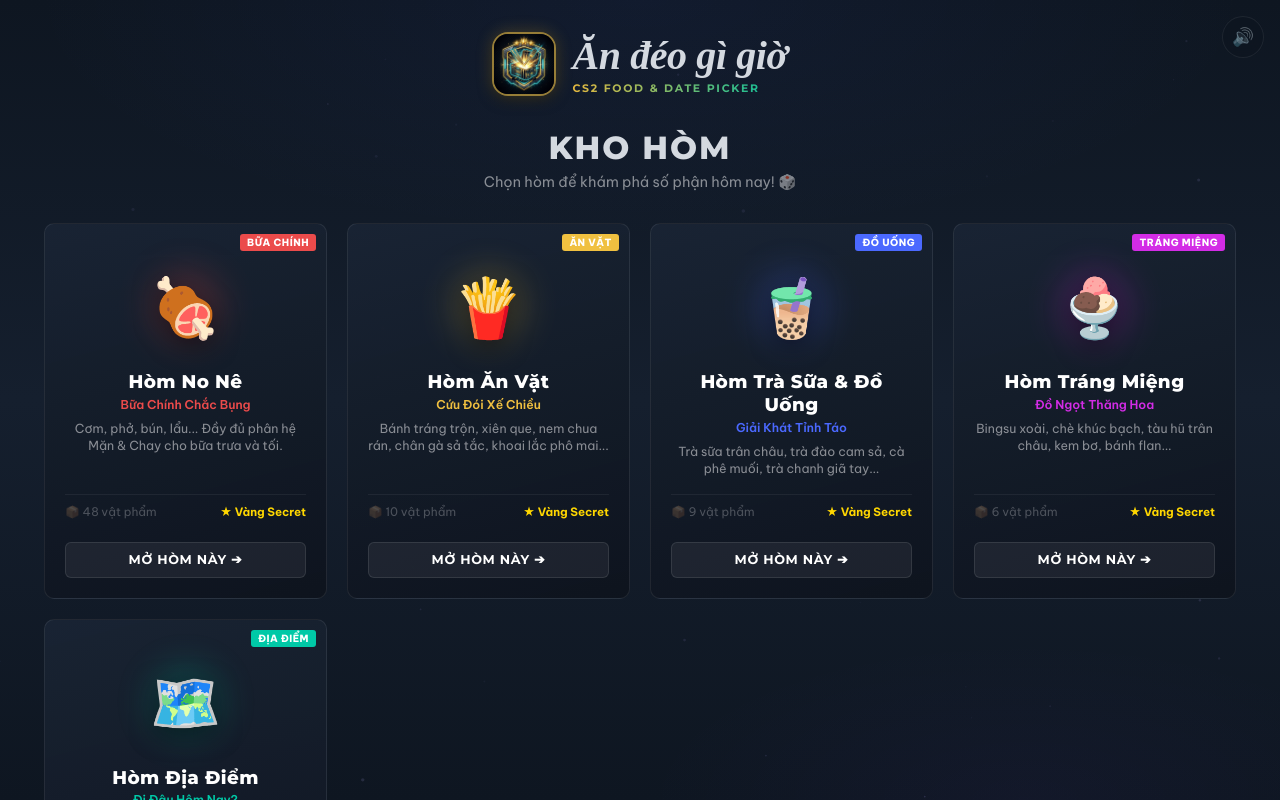
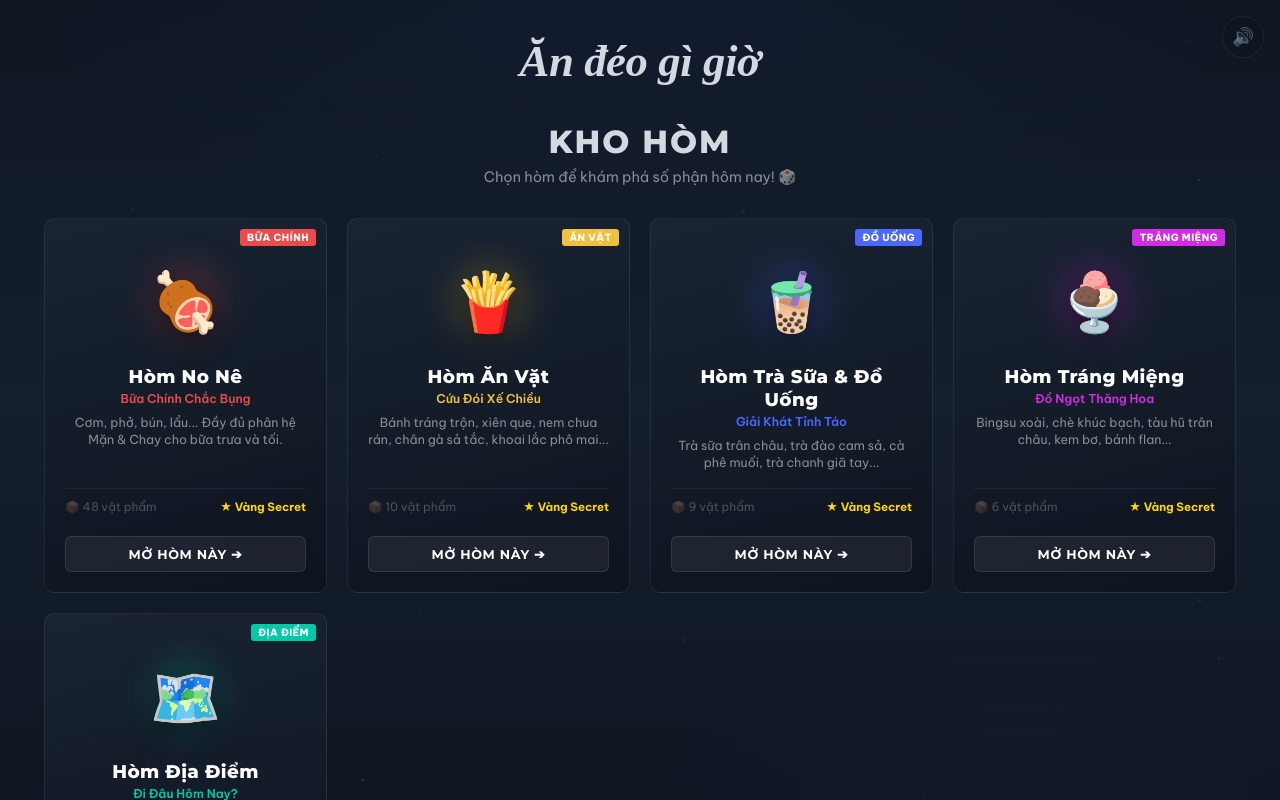
Before and after one commit to 2imBenne/FoodPicker-AnDeoGiGio, a React (Vite) app: page / in a window 1280 px wide. Shown: the top 800 px of the page. Built offline with nearby package versions, Linux system fonts and the light colour scheme; no server answers; a web font is replaced by a local one.

Commit message:
feat: Revert header to clean text; set cute funny 'Ăn gì giờ' question-mark noodle bowl as tab favicon

```diff
--- a/src/App.jsx
+++ b/src/App.jsx
@@ -129,17 +129,7 @@ export default function App() {
       <main className="main-content">
         {/* Header */}
         <header className="header">
-          <div
-            className={`header__brand ${selectedCaseId ? 'header__brand--clickable' : ''}`}
-            onClick={selectedCaseId && !spinning ? handleBackToSelector : undefined}
-            title={selectedCaseId ? 'Bấm để quay về Kho Hòm' : 'Ăn Đéo Gì Giờ'}
-          >
-            <img src="/logo.png" alt="Ăn Đéo Gì Giờ Logo" className="header__logo" />
-            <div className="header__text-group">
-              <h1 className="header__title">Ăn đéo gì giờ</h1>
-              <span className="header__subtitle">CS2 FOOD & DATE PICKER</span>
-            </div>
-          </div>
+          <h1 className="header__title">Ăn đéo gì giờ</h1>
         </header>
 
         {/* 1. MÀN HÌNH CHỌN HÒM (KHI CHƯA CHỌN HÒM) */}
--- a/src/index.css
+++ b/src/index.css
@@ -110,79 +110,19 @@ body::before {
 
 /* ---------- Header ---------- */
 .header {
-  display: flex;
-  justify-content: center;
-  align-items: center;
+  text-align: center;
   margin-bottom: 2rem;
   animation: fadeIn 0.6s ease-out;
-}
-
-.header__brand {
-  display: inline-flex;
-  align-items: center;
-  gap: 16px;
-  text-align: left;
-  user-select: none;
-  transition: transform 0.25s ease;
-}
-
-.header__brand--clickable {
-  cursor: pointer;
-}
-
-.header__brand--clickable:hover {
-  transform: translateY(-2px);
-}
-
-.header__brand:hover .header__logo {
-  transform: scale(1.06) rotate(-2deg);
-  border-color: rgba(240, 192, 64, 0.9);
-  box-shadow:
-    0 0 25px rgba(240, 192, 64, 0.45),
-    0 0 50px rgba(0, 201, 167, 0.25),
-    0 8px 20px rgba(0, 0, 0, 0.6);
-}
-
-.header__logo {
-  width: 64px;
-  height: 64px;
-  border-radius: 16px;
-  object-fit: cover;
-  border: 2px solid rgba(240, 192, 64, 0.6);
-  box-shadow:
-    0 0 16px rgba(240, 192, 64, 0.25),
-    0 4px 14px rgba(0, 0, 0, 0.5);
-  transition: transform 0.35s cubic-bezier(0.34, 1.56, 0.64, 1), border-color 0.3s ease, box-shadow 0.3s ease;
-  flex-shrink: 0;
-}
-
-.header__text-group {
-  display: flex;
-  flex-direction: column;
-  gap: 2px;
 }
 
 .header__title {
   font-family: var(--font-serif);
   font-style: italic;
-  font-size: clamp(1.8rem, 4vw, 2.5rem);
+  font-size: clamp(1.8rem, 4.5vw, 2.8rem);
   font-weight: 600;
   color: var(--text-primary);
   letter-spacing: -0.01em;
-  line-height: 1.15;
-  margin: 0;
-}
-
-.header__subtitle {
-  font-family: var(--font-heading);
-  font-size: 0.68rem;
-  font-weight: 700;
-  letter-spacing: 0.16em;
-  text-transform: uppercase;
-  background: linear-gradient(90deg, #f0c040 0%, #00c9a7 100%);
-  -webkit-background-clip: text;
-  -webkit-text-fill-color: transparent;
-  opacity: 0.95;
+  line-height: 1.3;
 }
 
 /* ============================================
@@ -1207,24 +1147,6 @@ body::before {
     --item-width: 115px;
     --item-gap: 8px;
   }
-  .header {
-    margin-bottom: 1.25rem;
-  }
-  .header__brand {
-    gap: 12px;
-  }
-  .header__logo {
-    width: 48px;
-    height: 48px;
-    border-radius: 12px;
-  }
-  .header__title {
-    font-size: 1.65rem;
-  }
-  .header__subtitle {
-    font-size: 0.58rem;
-    letter-spacing: 0.12em;
-  }
   .controls__spin-btn {
     padding: 0.65rem 1.5rem;
     font-size: 0.9rem;
```
Also changed, not shown: public/favicon.png, public/logo.png.
